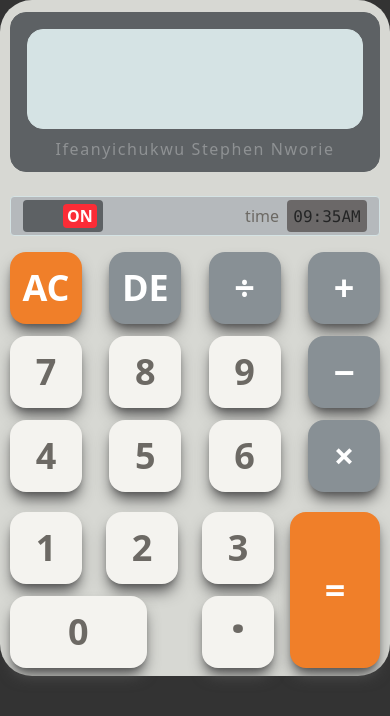
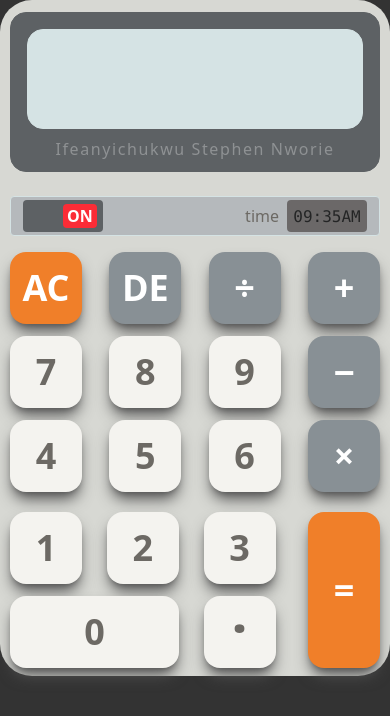
Before and after one commit to nwories/simple-calculator, a website: page index.html in a window 390 px wide. Drawn offline with Linux system fonts and the light colour scheme.

Commit message:
equal button adjustment

```diff
--- a/index.html
+++ b/index.html
@@ -149,7 +149,7 @@
           <!-- zero btn -->
           <div class="zero w-3/5">
             <button
-            class="bg-[#f4f3ef] rounded-2xl w-[3.8em] h-[2em] md:w-[5.8em] md:h-[2.5em] shadow-lg shadow-[#555555]" onclick="insertData(0)"
+            class="bg-[#f4f3ef] rounded-2xl w-[4.7em] h-[2em] md:w-[5.8em] md:h-[2.5em] shadow-lg shadow-[#555555]" onclick="insertData(0)"
           >
             0
           </button>
@@ -163,7 +163,7 @@
         </div>
         <div class="equal-btn pt-3 w-3/12 flex justify-end">
           <button
-            class="bg-[#f07f29] text-4xl font-bold text-white rounded-2xl w-[2.5em] h-full shadow-lg shadow-[#555555] equal-btn md:h-[5.5em]"
+            class="bg-[#f07f29] text-4xl font-bold text-white rounded-2xl w-[2em] md:w-[2.5em] h-full shadow-lg shadow-[#555555] equal-btn md:h-[5.5em]"
           >
             =
           </button>
```
Also changed, not shown: style/output.css.
